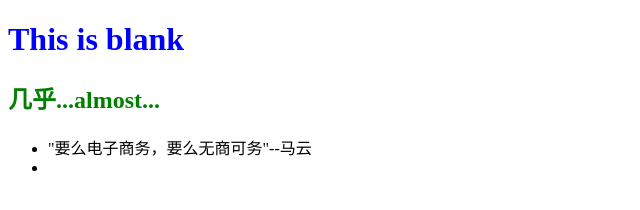
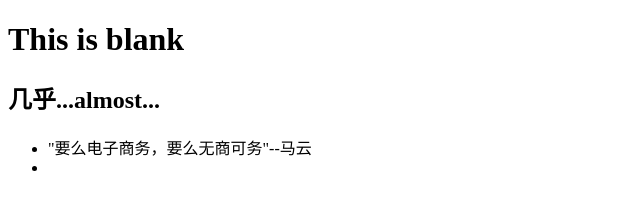
Before and after one commit to hansxhz/hx4opensap, a plain HTML site: page index.html in a window 1280 px wide. Shown: the whole page, without its empty margins (0-640 px from the left). Drawn offline with Linux system fonts and the light colour scheme.

Commit message:
remove colors

```diff
--- a/index.html
+++ b/index.html
@@ -6,8 +6,8 @@
 		<link href="style.css" rel="stylesheet" type="text/css">
 	</head>
 	<body>
-		<h1 style="color:blue">This is blank</h1>
-		<h2 style="color:green">几乎...almost...</h2>
+		<h1>This is blank</h1>
+		<h2>几乎...almost...</h2>
 		<ul>
 			<li>"要么电子商务，要么无商可务"--马云</li>
 			<li></li>
```
